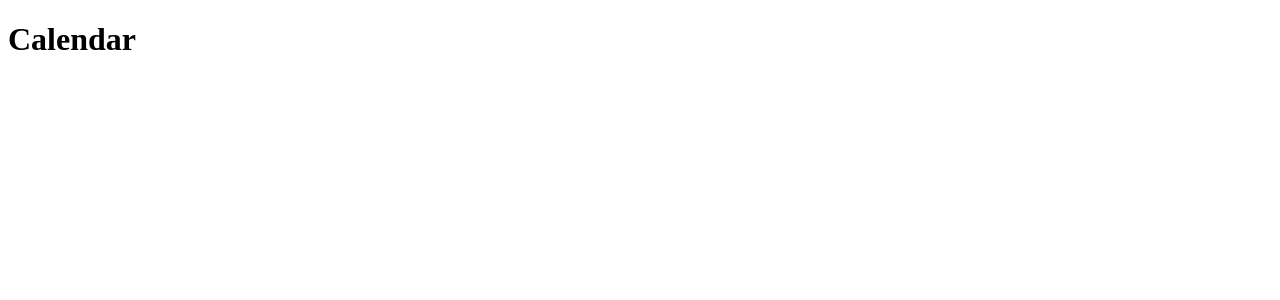
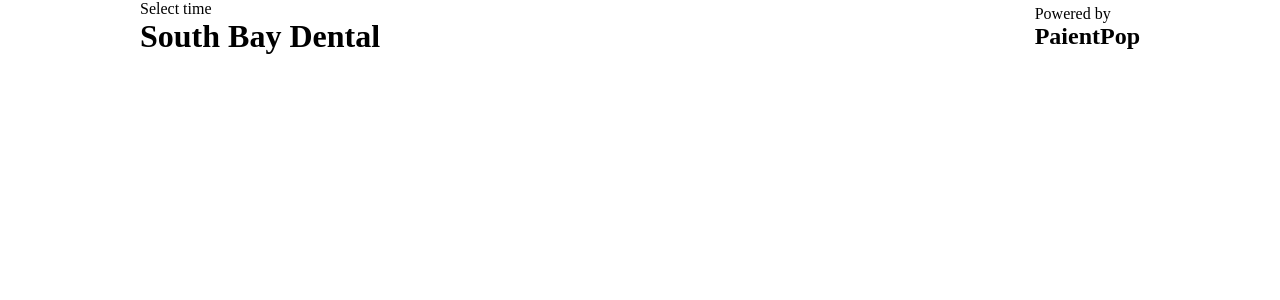
Before and after one commit to odevpl/Calendar, a React (Vite) app: page / in a window 1280 px wide. Shown: the top 300 px of the page. Built offline with nearby package versions, Linux system fonts and the light colour scheme.

Commit message:
set up project structure and add global styles

```diff
--- /dev/null
+++ b/src/components/layout/Header/Header.jsx
@@ -0,0 +1,5 @@
+const Header = () => {
+  return <></>;
+};
+
+export default Header;
--- /dev/null
+++ b/src/components/layout/Main/Main.jsx
@@ -0,0 +1,5 @@
+const Main = () => {
+  return <></>;
+};
+
+export default Main;
--- a/src/pages/SelectMeet.jsx
+++ b/src/pages/SelectMeet.jsx
@@ -1,8 +1,22 @@
+import Header from '../components/layout/Header/Header';
+import Main from '../components/layout/Main/Main';
+import './SelectMeet.scss';
 const SelectMeet = () => {
   return (
     <>
-      <div>
-        <h1>Calendar </h1>
+      <div className='mainCard'>
+        <div className='itemsCard'>
+          <div className='itemCard'>
+            <p>Select time</p>
+            <h1>South Bay Dental </h1>
+          </div>
+          <div className='itemCard'>
+            <p>Powered by</p>
+            <h2>PaientPop </h2>
+          </div>
+        </div>
+        <Header />
+        <Main />
       </div>
     </>
   );
--- a/src/pages/SelectMeet.scss
+++ b/src/pages/SelectMeet.scss
@@ -0,0 +1,9 @@
+.mainCard {
+  max-width: 1000px;
+  margin: 0 auto;
+  .itemsCard {
+    display: flex;
+    align-items: center;
+    justify-content: space-between;
+  }
+}
--- /dev/null
+++ b/src/styles/global.scss
@@ -0,0 +1,7 @@
+*,
+*::before,
+*::after {
+  margin: 0;
+  padding: 0;
+  box-sizing: border-box;
+}
```
Also changed, not shown: src/main.jsx (+6 -5 lines).
